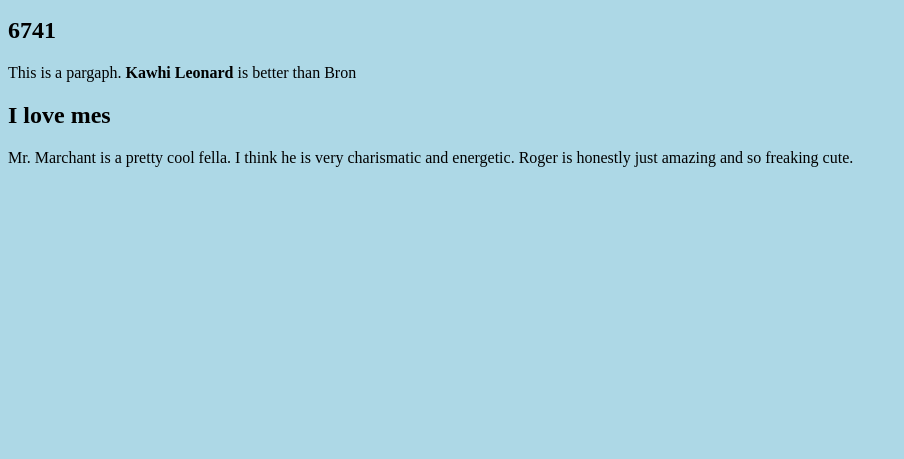
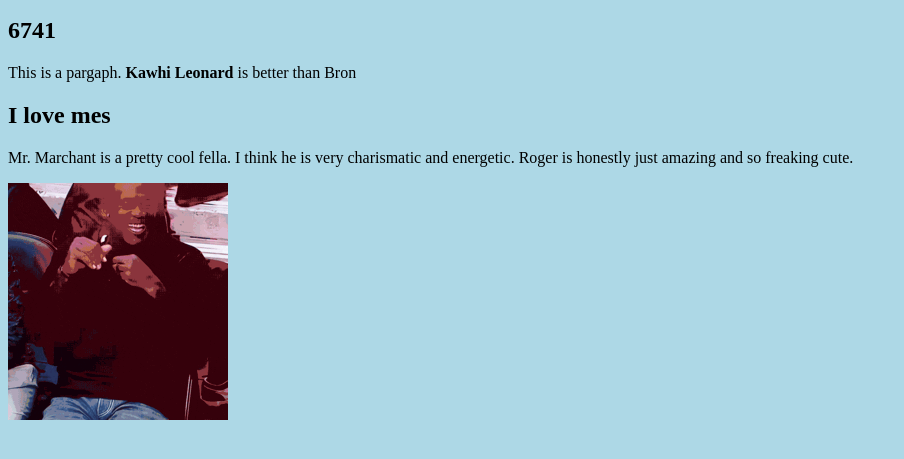
Before and after one commit to aahan-nut/aahan-nut.github.io, a plain HTML site: page index.html in a window 1280 px wide. Shown: the part 101-560 px from the top of the page, without its empty margins (0-904 px from the left). Drawn offline with Linux system fonts and the light colour scheme; files whose address does not match are found by name.

Commit message:
Update index.html

```diff
--- a/index.html
+++ b/index.html
@@ -16,4 +16,5 @@ Kimioan
 I think he is very charismatic and energetic.
 Roger is honestly just amazing and so freaking cute. </p>
 </body>
+<img src="file:///C:/Users/aahan/Downloads/Lebron.gif" alt="Lebron">
 </html>
```
